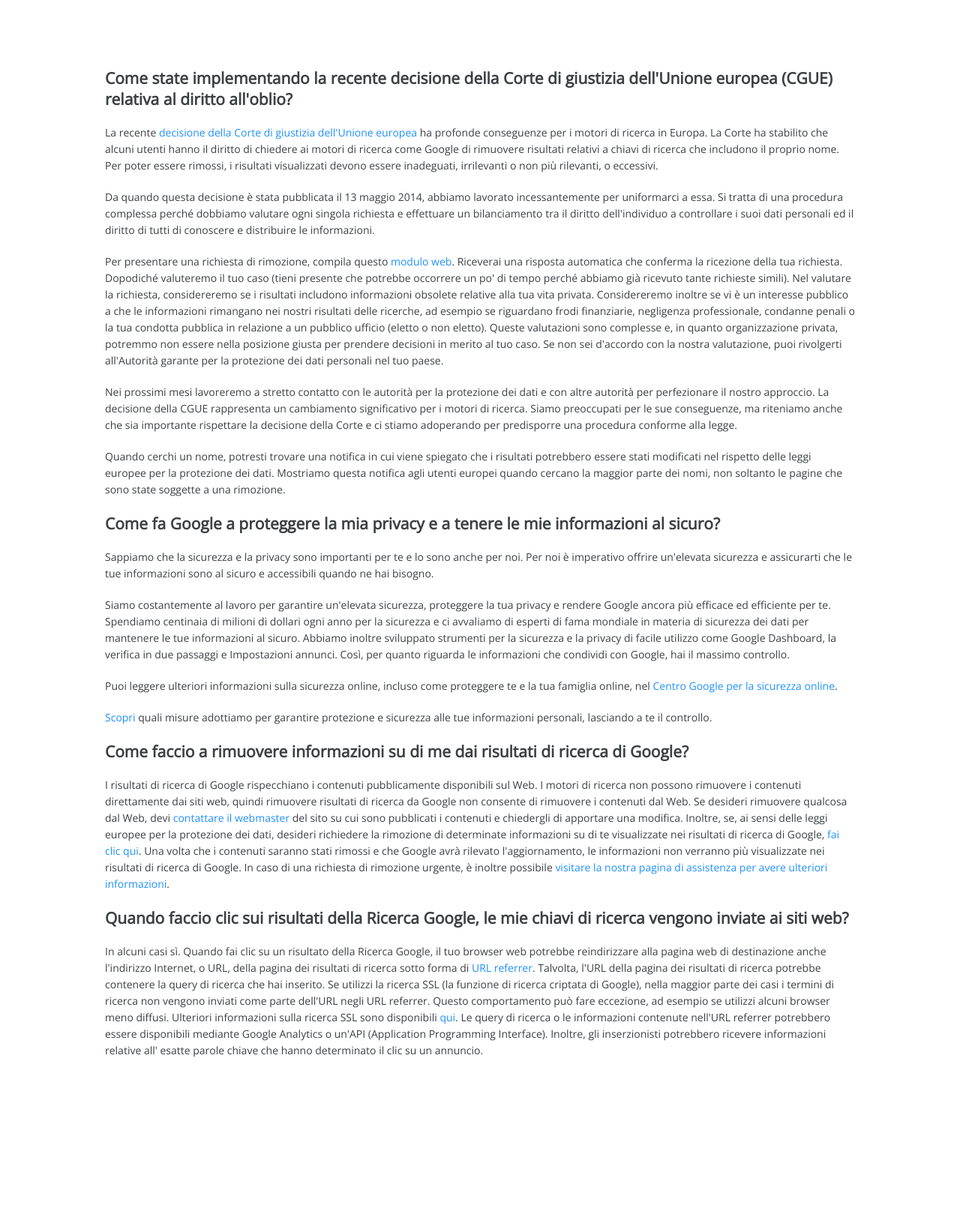
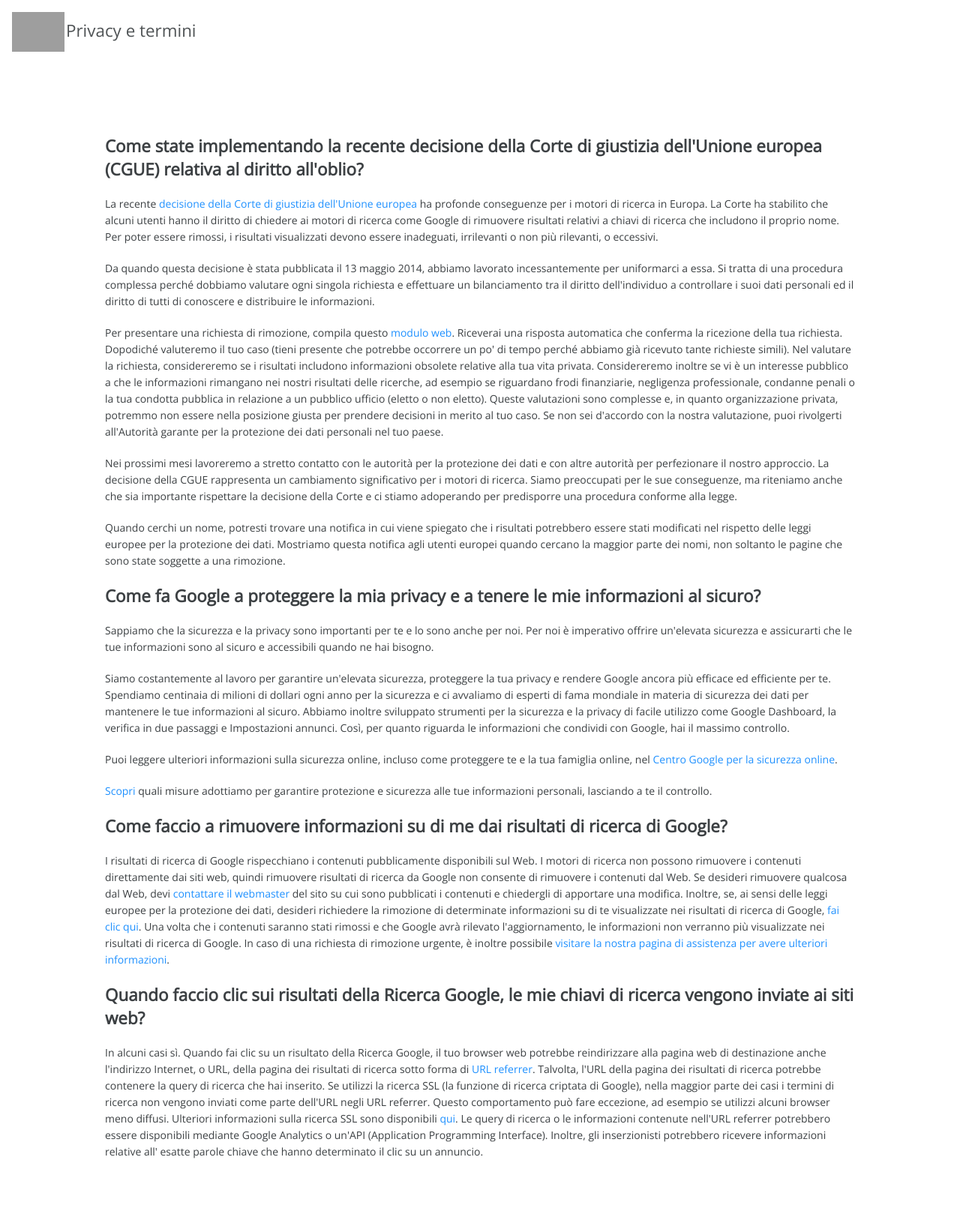
Before and after one commit to SavignanoFrancesco/php-google-faq, a PHP site: page / in a window 1280 px wide. Shown: the top 1623 px of the page at 75% size. Before the commit the page ends 1410 px from the top, so only its background shows below. Run offline with PHP 8.4, Linux system fonts and the light colour scheme; grey boxes are pictures that could not be loaded.

Commit message:
upper-header left impostato

```diff
--- a/dist/app.css
+++ b/dist/app.css
@@ -37,7 +37,7 @@ h1, h2, h3 h4, h5, p, span {
 }
 
 h1 {
-  font-size: 21px;
+  font-size: 22.4px;
 }
 
 p {
@@ -46,6 +46,33 @@ p {
   line-height: 22px;
 }
 
+#header {
+  padding: 16px;
+}
+#header #upper-header {
+  display: flex;
+  flex-direction: row;
+  justify-content: space-between;
+  align-items: center;
+}
+#header #upper-header .left {
+  display: flex;
+  flex-direction: row;
+  justify-content: flex-start;
+  align-items: center;
+}
+#header #upper-header .left a img {
+  width: 70px;
+}
+#header #upper-header .left span {
+  font-size: 22.4px;
+  padding: 0;
+  margin: 0;
+  padding-left: 2px;
+  padding-bottom: 8px;
+  color: rgba(60, 64, 67, 0.9);
+}
+
 #faq-section .container {
   padding: 80px 96px;
 }
--- a/index.php
+++ b/index.php
@@ -50,6 +50,21 @@
         <link rel="stylesheet" href="dist/app.css">
     </head>
     <body>
+
+        <header id="header">
+            <div id="upper-header">
+                <div class="left">
+                    <a href="#">
+                        <img src="https://assets.stickpng.com/images/580b57fcd9996e24bc43c51f.png" alt="">
+                    </a>
+                    <span>Privacy e termini</span>
+                </div>
+            </div>
+            <div id="bottom-header">
+
+            </div>
+        </header>
+
         <section id="faq-section">
             <div class="container">
 
@@ -81,5 +96,7 @@
 
             </div>
         </section>
+
+
     </body>
 </html>
--- a/src/partials/_common.scss
+++ b/src/partials/_common.scss
@@ -35,7 +35,7 @@ h1, h2, h3 h4, h5, p, span{
 }
 
 h1{
-    font-size: $font_size * 1.5;
+    font-size: $font_size * 1.6;
 }
 
 p{
--- a/src/partials/_header.scss
+++ b/src/partials/_header.scss
@@ -0,0 +1,24 @@
+#header{
+
+    padding: $spacing * 0.8;
+    #upper-header{
+        @include flex(row,space-between,center);
+        .left{
+            @include flex(row,flex-start,center);
+            a{
+                img{
+                    width: 70px;
+
+                }
+            }
+            span{
+                font-size: $font_size * 1.6;
+                padding: 0;
+                margin: 0;
+                padding-left: 2px;
+                padding-bottom: $spacing * 0.4;
+                color: rgba($brand_secondary,0.9);
+            }
+        }
+    }
+}
```
